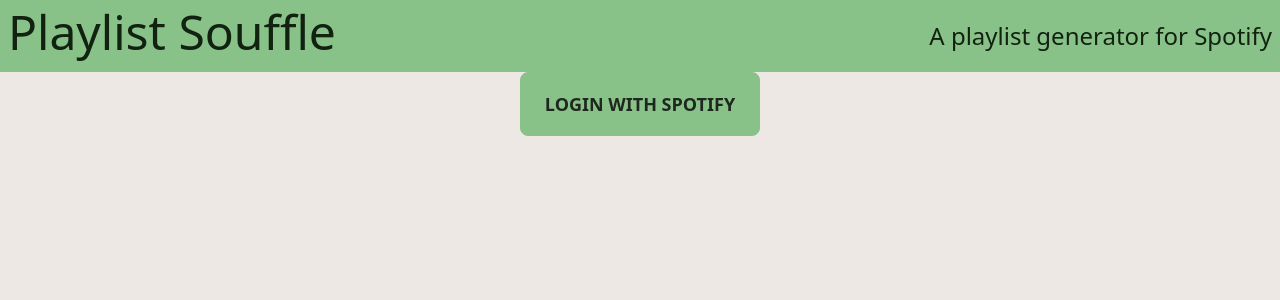
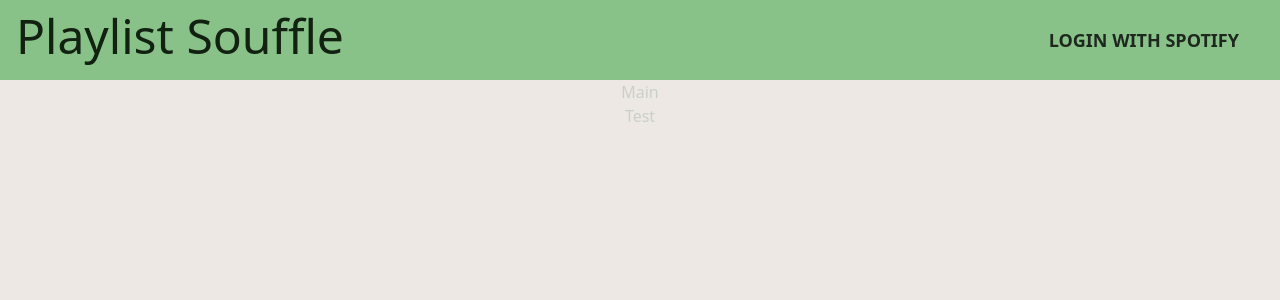
Before and after one commit to CharcoalStyles/spotify-souffle, a SvelteKit app: page / in a window 1280 px wide. Shown: the top 300 px of the page. Built offline with nearby package versions, Linux system fonts and the light colour scheme; no server answers; what @spotify/web-api-ts-sdk would draw is missing.

Commit message:
ui + spotify login refinements

```diff
--- a/src/lib/spotify.ts
+++ b/src/lib/spotify.ts
@@ -1,8 +1,8 @@
-import { SpotifyApi } from '@spotify/web-api-ts-sdk';
+import { SpotifyApi, type User } from '@spotify/web-api-ts-sdk';
 import { writable } from 'svelte/store';
 import { PUBLIC_SPOTIFY_CLIENT_ID } from '$env/static/public';
 
-export const isLoggedIn = writable(false);
+export const userDetails = writable<User|null>(null);
 
 let spotify: SpotifyApi = SpotifyApi.withUserAuthorization(
 	PUBLIC_SPOTIFY_CLIENT_ID,
@@ -11,11 +11,10 @@ let spotify: SpotifyApi = SpotifyApi.withUserAuthorization(
 
 export const userLogin = async () => {
 	const user = await spotify.currentUser.profile();
-	console.log(user);
-	isLoggedIn.set(true);
+    userDetails.set(user);
 };
 
 export const userLogout = async () => {
 	await spotify.logOut();
-	isLoggedIn.set(false);
+    userDetails.set(null);
 };
--- a/src/routes/+layout.svelte
+++ b/src/routes/+layout.svelte
@@ -1,8 +1,70 @@
 <script lang="ts">
 	import '../app.css';
+
+	import SpotifyLogin from '$lib/components/SpotifyLogin.svelte';
+	import SpotifyLogout from '$lib/components/SpotifyLogout.svelte';
+	import { userDetails, userLogin } from '$lib/spotify';
+	import { onMount } from 'svelte';
+	import { page } from '$app/stores';
+
+	onMount(() => {
+		page.subscribe(({ url: { searchParams } }) => {
+			const code = searchParams.get('code');
+			if (code) {
+				userLogin();
+			}
+		});
+	});
 </script>
 
 <main class="min-h-screen flex flex-col bg-neutral mx-auto full">
+	<!-- <div class="navbar w-screen justify-between bg-primary text-base-100">
+		<h1 class="text-5xl mb-2">Playlist Souffle</h1>
+		{#if $userDetails}
+			<details class="dropdown mb-32">
+				<summary class="m-1 btn"
+					><img
+						src={$userDetails.images[0].url}
+						class="rounded-full w-12 h-12"
+						alt="Profile"
+					/></summary
+				>
+				<ul class="p-2 shadow menu dropdown-content z-[1] bg-base-100 rounded-box w-52">
+					<SpotifyLogout />
+				</ul>
+			</details>
+		{:else}
+			<SpotifyLogin />
+		{/if}
+	</div> -->
+	<div class="navbar w-screen justify-between bg-primary text-base-100">
+		<div class="flex-1 px-2 lg:flex-none">
+			<a class="text-5xl mb-2" href="/">Playlist Souffle</a>
+		</div>
+		<div class="flex justify-end flex-1 px-2">
+			<div class="flex items-stretch">
+				<div class="dropdown dropdown-end">
+					{#if $userDetails}
+						<button class="btn btn-ghost rounded-btn btn-square border dropdown-hover"
+							><img
+								src={$userDetails.images[0].url}
+								class="rounded-full w-12 h-12"
+								alt="Profile"
+							/></button
+						>
+						<div
+							class="menu dropdown-content z-[1] p-2 shadow bg-base-100 rounded-box w-52 mt-4"
+						>
+            <SpotifyLogout />
+						</div>
+					{:else}
+						<SpotifyLogin />
+					{/if}
+				</div>
+			</div>
+		</div>
+	</div>
+
 	<div class="items-center text-center">
 		<slot />
 	</div>
--- a/src/routes/+page.svelte
+++ b/src/routes/+page.svelte
@@ -1,22 +1,5 @@
 <script>
-	import SpotifyLogin from '$lib/components/SpotifyLogin.svelte';
-	import SpotifyLogout from '$lib/components/SpotifyLogout.svelte';
-
-	import { isLoggedIn } from '$lib/spotify';
-
 </script>
 
-<div class="navbar w-screen justify-between bg-primary text-base-100">
-	<h1 class="text-5xl mb-2">Playlist Souffle</h1>
-	<p class="text-2xl">A playlist generator for Spotify</p>
-</div>
-
-{#if $isLoggedIn}
-	<div class="w-screen text-base-100">
-		<SpotifyLogout />
-	</div>
-{:else}
-	<div class="w-screen text-base-100">
-		<SpotifyLogin />
-	</div>
-{/if}
+<h1>Main</h1>
+<a href="test">Test</a>
--- /dev/null
+++ b/src/routes/test/+page.svelte
@@ -0,0 +1 @@
+<h1>Test</h1>
```
